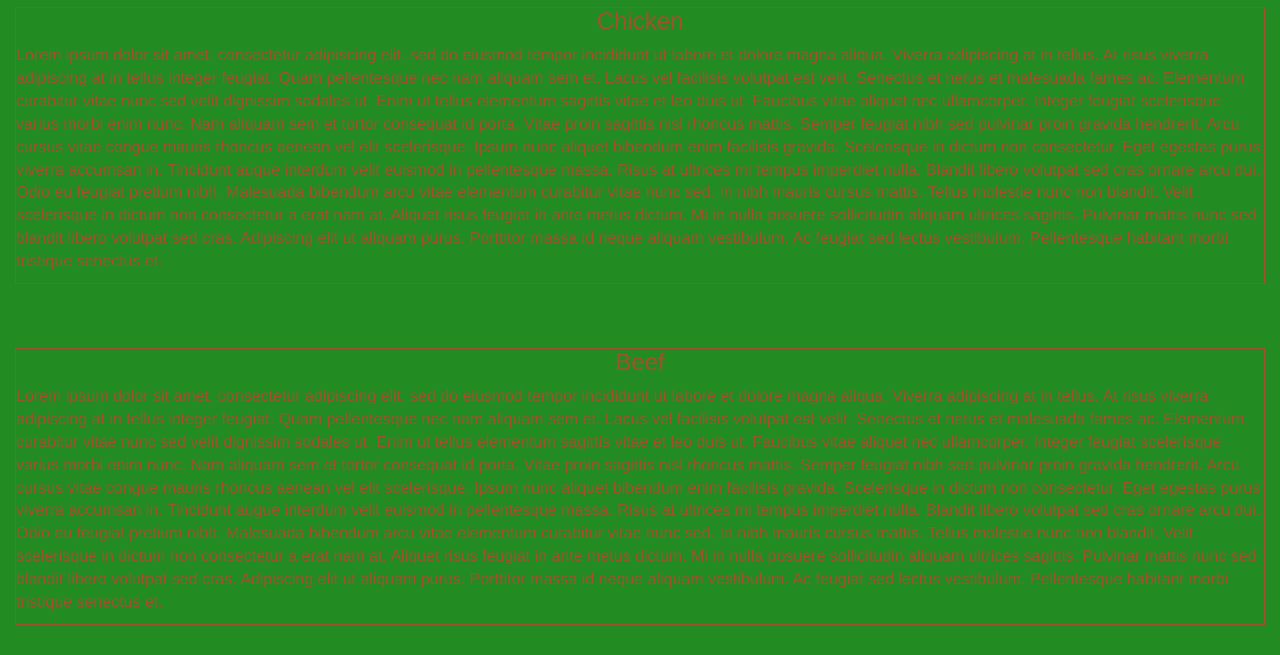
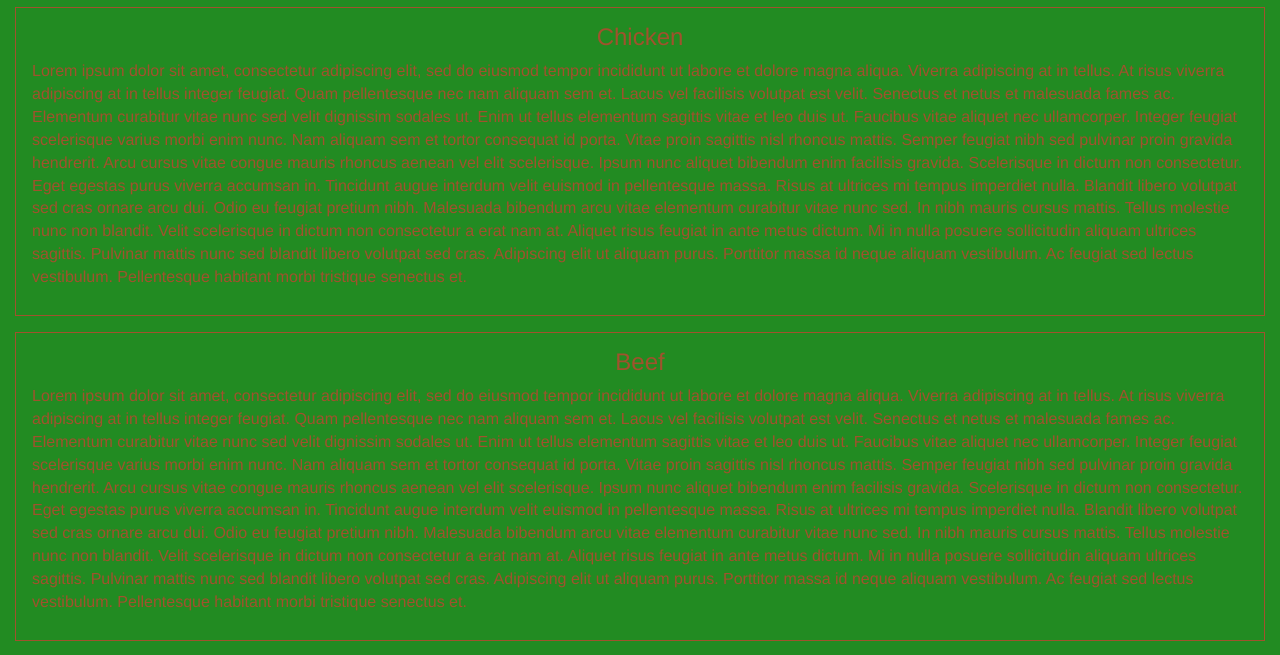
Before and after one commit to Joe-Page/Coursera_Web_Development, a plain HTML site: page index.html in a window 1280 px wide. Shown: the part 128-783 px from the top of the page. Drawn offline with Linux system fonts and the light colour scheme; a script that the page names is missing.

Commit message:
Update styles.css

```diff
--- a/css/styles.css
+++ b/css/styles.css
@@ -93,5 +93,6 @@ h3 {
 .menu-item {
 	position: relative;
 	border: 1px solid sienna;
-	margin-bottom: 64px;
+	padding: 16px;
+	margin-bottom: 16px;
 }
```
